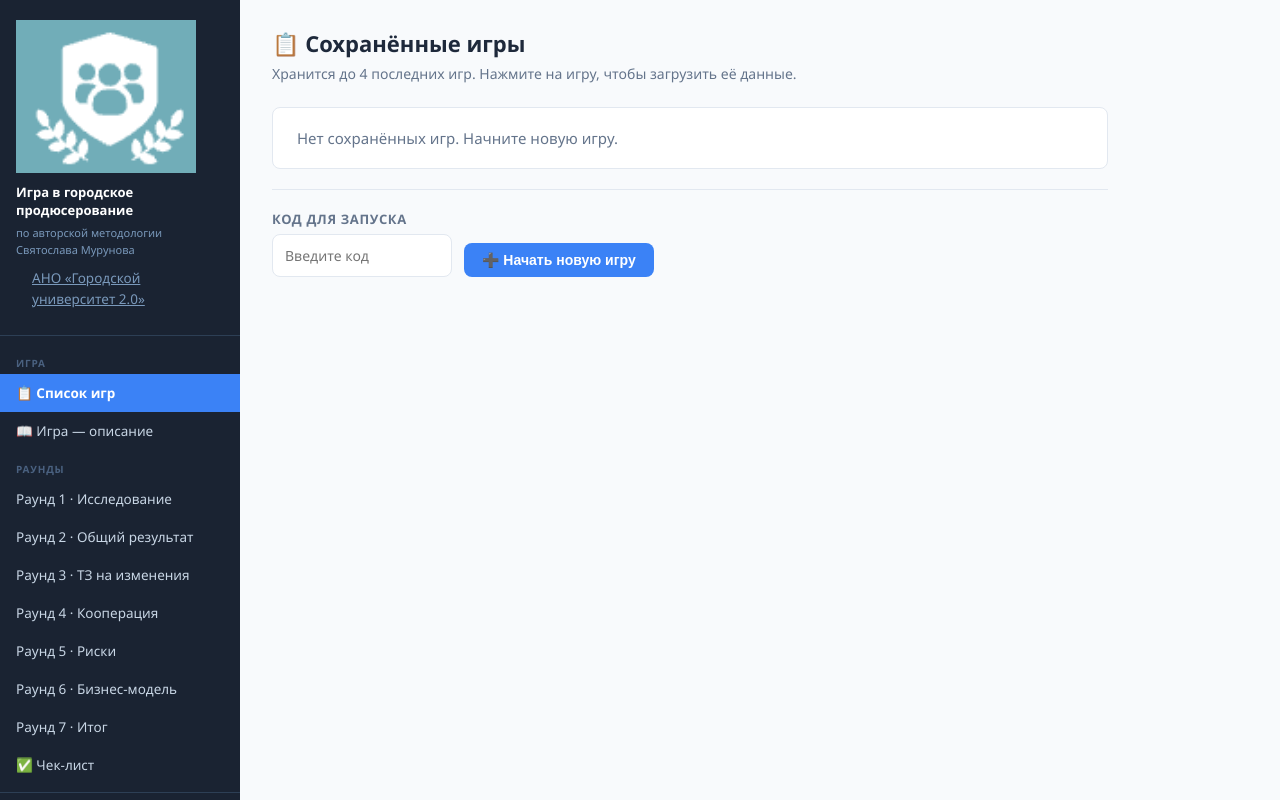
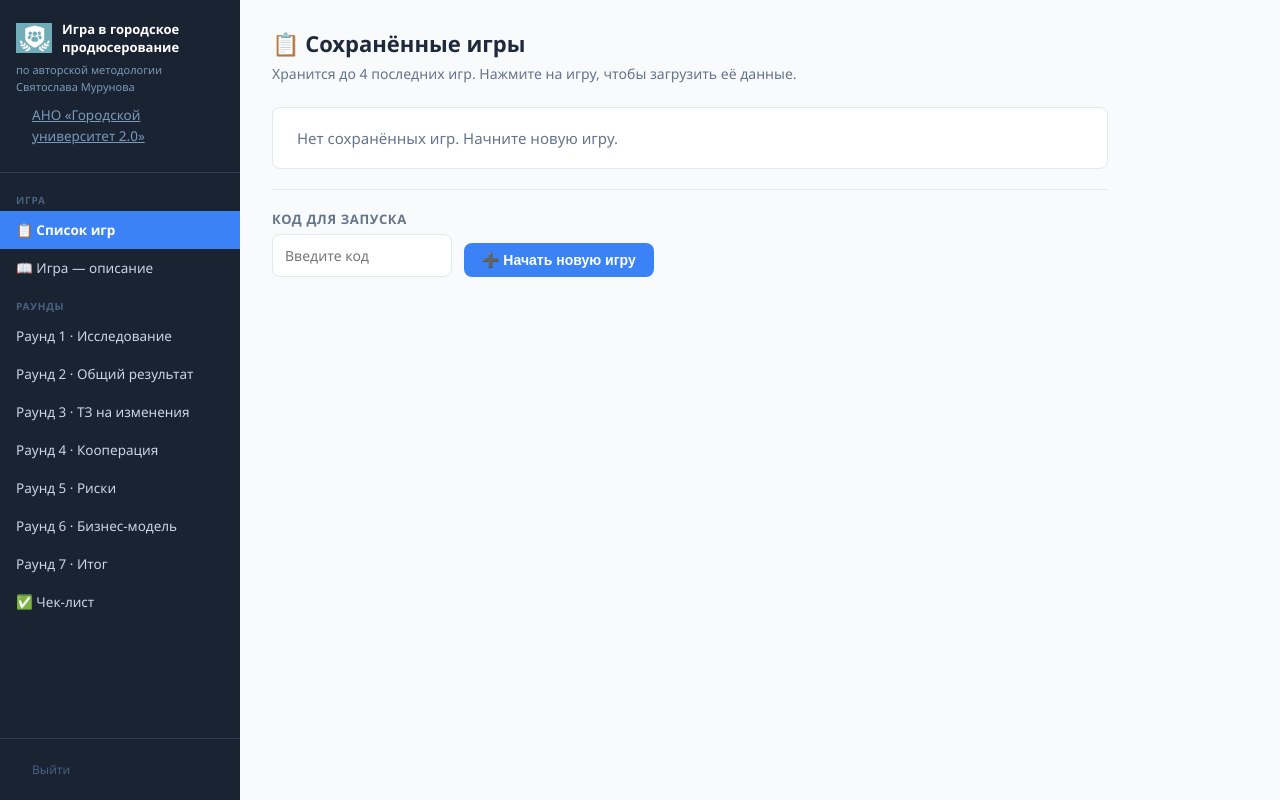
Before and after one commit to Aquamariss/city-game, a Flask app: page /games in a window 1280 px wide. Run offline with Flask 3, Linux system fonts and the light colour scheme; the visitor is signed in with stand-in values (Sample User, id 1); data that the repository does not hold is empty.

Commit message:
Shrink sidebar logo and place title next to it
Logo reduced from max-width:180px to 36px; title moved into a flex row
alongside the logo so they sit side by side instead of stacking vertically.

Co-Authored-By: Claude Sonnet 4.6 <noreply@anthropic.com>

```diff
--- a/templates/base.html
+++ b/templates/base.html
@@ -16,12 +16,14 @@
 
 <aside class="sidebar" id="sidebar">
   <div class="sidebar-logo">
-    {% if logo_exists %}
-    <img src="{{ url_for('static', filename='logo.png') }}"
-         alt="Логотип" style="width:100%; max-width:180px; margin-bottom:10px; display:block;">
-    {% endif %}
-    <h2 style="font-size:13px; line-height:1.4;">Игра в городское продюсерование</h2>
-    <div style="font-size:11px; color:#7a99bb; margin-top:6px; line-height:1.5;">
+    <div style="display:flex; align-items:center; gap:10px; margin-bottom:6px;">
+      {% if logo_exists %}
+      <img src="{{ url_for('static', filename='logo.png') }}"
+           alt="Логотип" style="width:36px; height:auto; flex-shrink:0;">
+      {% endif %}
+      <h2 style="font-size:13px; line-height:1.4; margin:0;">Игра в городское продюсерование</h2>
+    </div>
+    <div style="font-size:11px; color:#7a99bb; line-height:1.5;">
       по авторской методологии Святослава Мурунова<br>
       <a href="https://cityuniversity.ru/urban-producers-school"
          target="_blank"
```
